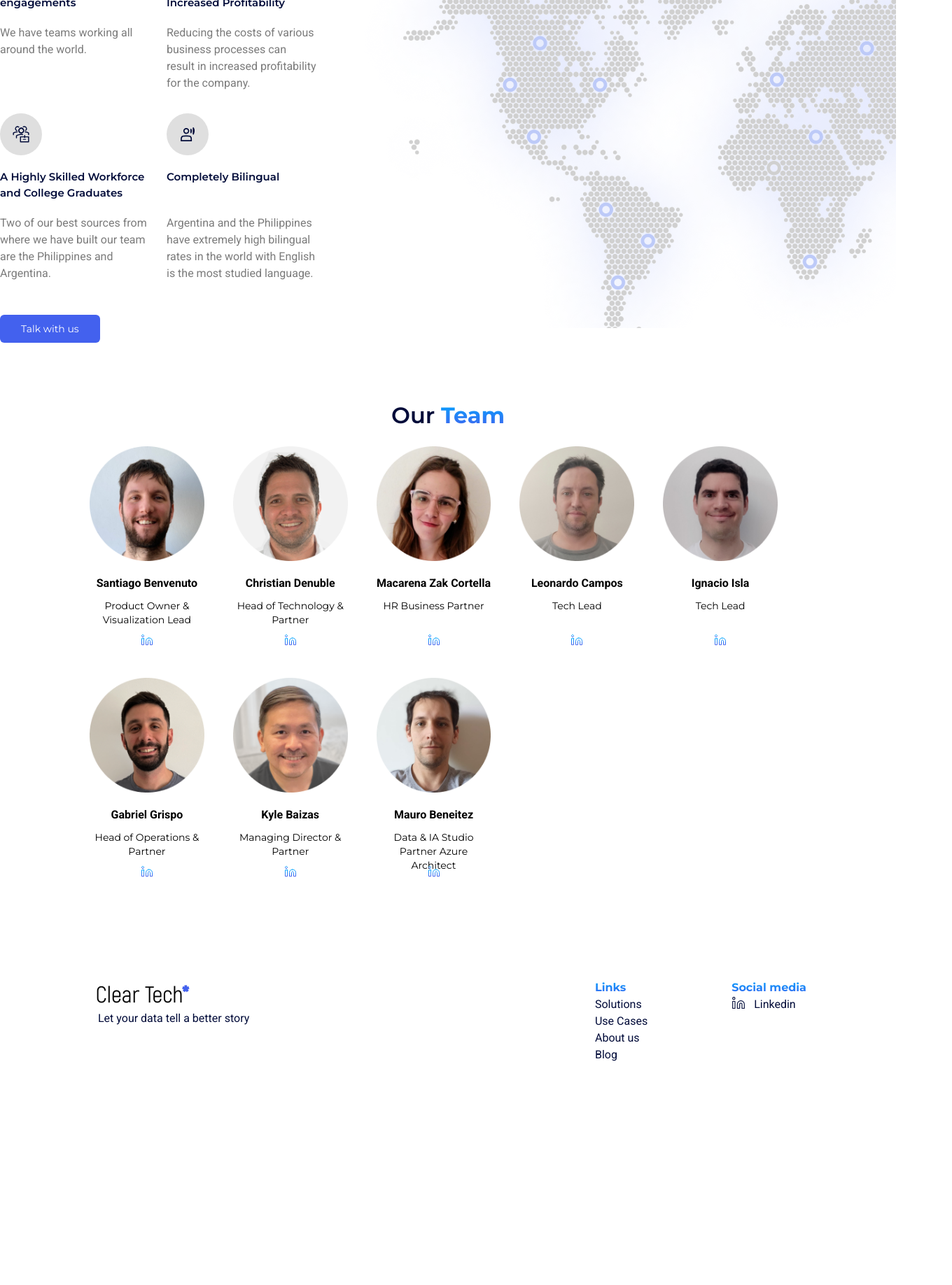
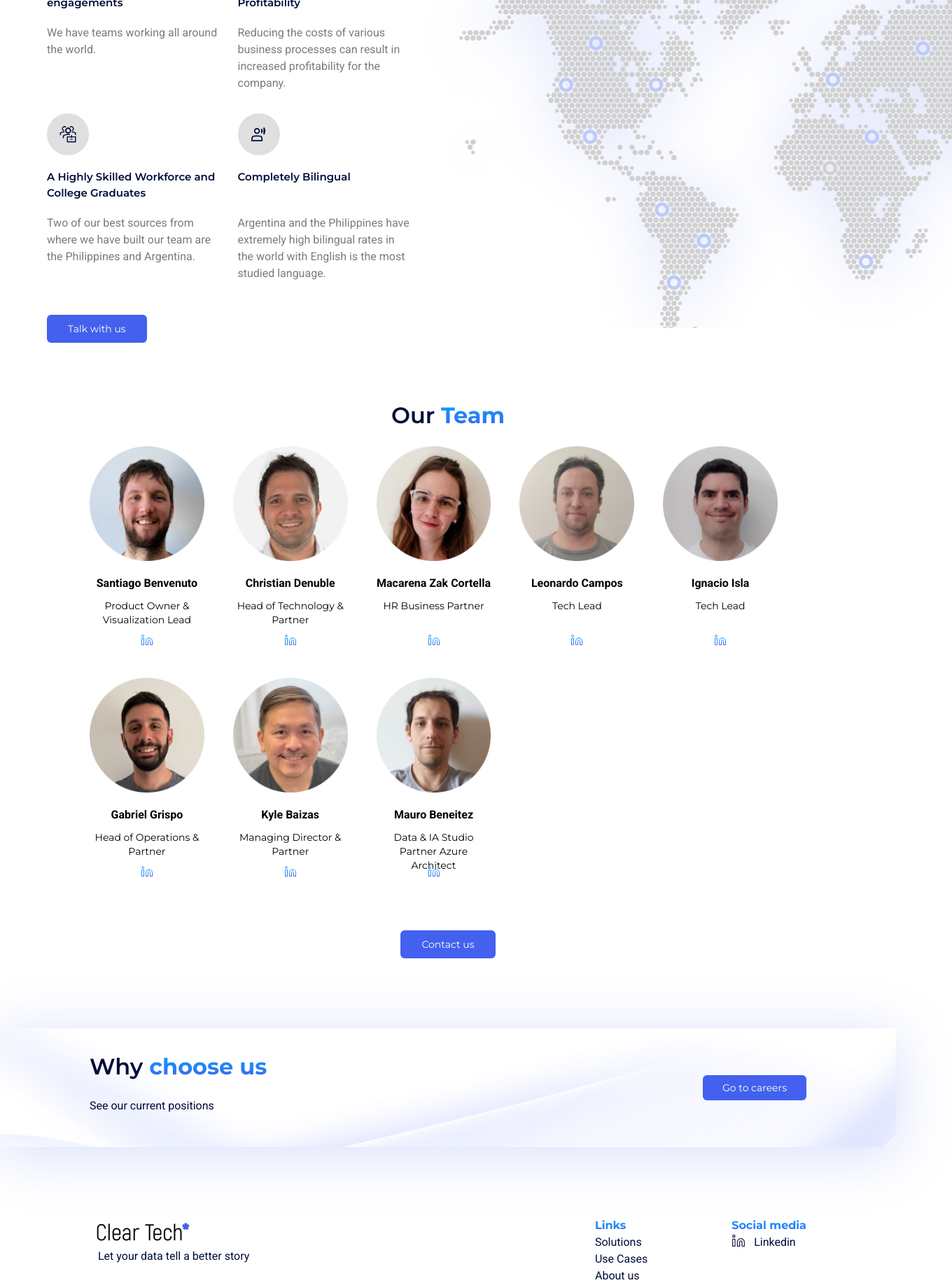
Before and after one commit to Eliman-C5/cleartechsite, a Next.js app: page /AboutUs in a window 1280 px wide. Shown: the part 1502-3339 px from the top of the page at 70% size, 1360 px wide, since content can reach past the window. Before the commit the page ends 3217 px from the top, so only its background shows below. Built offline with nearby package versions, Linux system fonts and the light colour scheme.

Commit message:
banner de go to carrers

```diff
--- /dev/null
+++ b/components/AboutUsSections/CareerBanner.jsx
@@ -0,0 +1,35 @@
+import React from 'react';
+import Section from 'components/Wrappers/NormalAndFadeInSection';
+
+const CareerBanner = () => {
+  return (
+    <div
+      className="w-full bg-no-repeat bg-cover bg-center"
+      style={{
+        backgroundImage: 'url("/img/career_bg.png")',
+        filter: ' drop-shadow(0px 10px 40px rgba(67, 97, 238, 0.21))',
+      }}
+    >
+      <Section>
+        <div className="h-[170px] flex items-center">
+          <div className="flex-1">
+            <h2
+              className="tittles"
+              style={{ marginBottom: '20px', textAlign: 'left' }}
+            >
+              Why <span className="gradient_title ">choose us</span>
+            </h2>
+            <p className="roboto  text-color03_black mb-[15px]">
+              See our current positions
+            </p>
+          </div>
+          <button className=" transition-all   duration-500 hover:bg-[#00A8FF] bg-color02_blue text-sm rounded-md  text-white px-7 py-2 disabled:opacity-50">
+            Go to careers
+          </button>
+        </div>
+      </Section>
+    </div>
+  );
+};
+
+export default CareerBanner;
--- a/components/AboutUsSections/Choose.jsx
+++ b/components/AboutUsSections/Choose.jsx
@@ -14,13 +14,13 @@ const Choose = () => {
         We are a business intelligence experts and a team of visionary analysts,
         developers and business leaders.
       </p>
-      <article className="max-w-[1293px] h-[680px] flex  items-center margin_for_choose_section relative">
-        <div className="flex-1 flex flex-wrap h-[80%] items-end">
+      <article className="max-w-[1146px] h-[680px] flex  items-center mx-auto  relative">
+        <div className=" flex flex-wrap w-[545px] h-[80%] items-end">
           {choosecards.map((c) => (
             <IconCard key={c.id} icon={c.icon} title={c.title} desc={c.desc} />
           ))}
         </div>
-        <div>
+        <div className="absolute  right-[-147px]">
           <img src="/img/services/map_about_us.png" alt="map" />
         </div>
         <div className="absolute bottom-[-20px]">
--- a/components/AboutUsSections/Team.jsx
+++ b/components/AboutUsSections/Team.jsx
@@ -1,6 +1,6 @@
 import Section from 'components/Wrappers/NormalAndFadeInSection';
 import { team } from '../../public/data';
-
+import Button from 'components/Atoms/Button';
 const TeamCard = ({ image, name, job, likedinlink }) => {
   return (
     <div className="w-[20%] mb-[45px]">
@@ -26,6 +26,9 @@ const Team = () => {
           ))}
         </div>
       </article>
+      <div className="flex justify-center mt-[30px]">
+        <Button title="Contact us" />
+      </div>
     </Section>
   );
 };
--- a/pages/AboutUs/index.jsx
+++ b/pages/AboutUs/index.jsx
@@ -3,6 +3,7 @@ import PageHeader from '../../components/Atoms/PageHeader';
 import Value from '../../components/AboutUsSections/Value';
 import Choose from '../../components/AboutUsSections/Choose';
 import Team from '../../components/AboutUsSections/Team';
+import CareerBanner from '../../components/AboutUsSections/CareerBanner';
 const index = () => {
   return (
     <div>
@@ -13,6 +14,7 @@ const index = () => {
       <Value />
       <Choose />
       <Team />
+      <CareerBanner />
     </div>
   );
 };
```
Also changed, not shown: public/img/career_bg.png (added).
